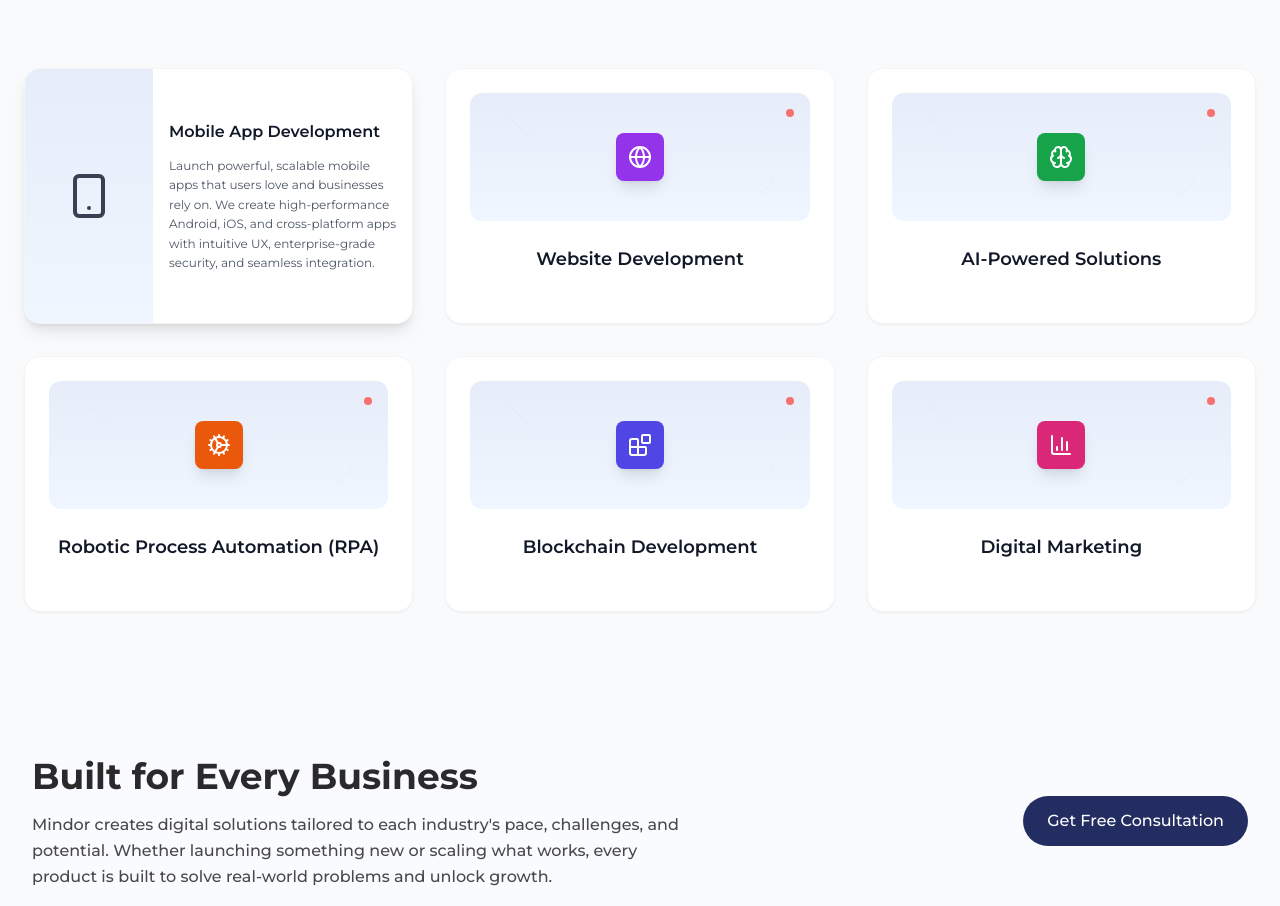
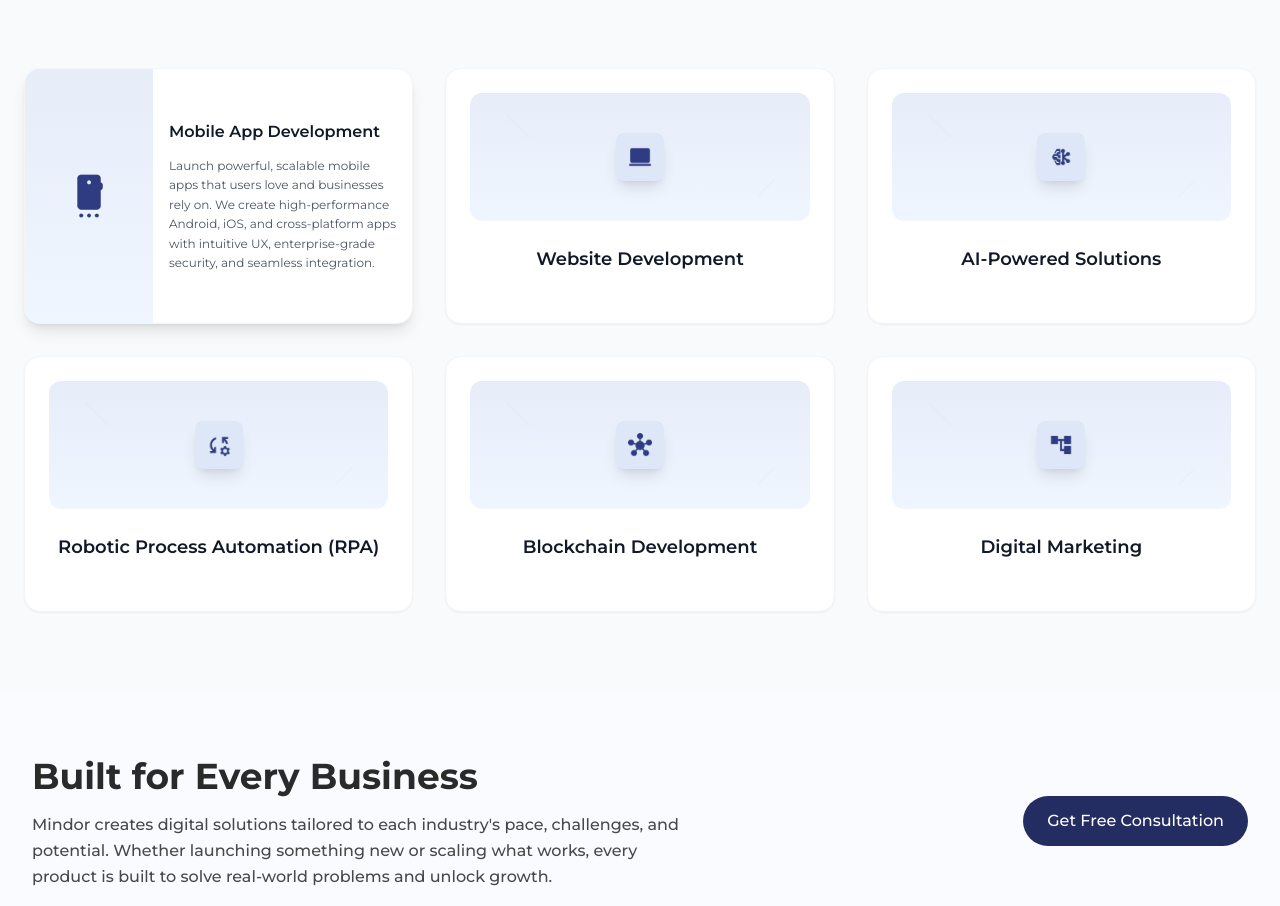
Before and after one commit to rastogi30/Mindor-tech, a Next.js app: page / in a window 1280 px wide. Shown: the part 2900-3806 px from the top of the page. Built offline with nearby package versions, Linux system fonts and the light colour scheme.

Commit message:
minor fixes

```diff
--- a/src/components/Service.tsx
+++ b/src/components/Service.tsx
@@ -13,42 +13,42 @@ const services: Service[] = [
   {
     id: 'mobile',
     title: 'Mobile App Development',
-    icon: <Smartphone className="w-6 h-6 text-white" />,
+    icon: <img src='/assets/mob.png' className="w-6 h-6 text-white" />,
     description: 'Launch powerful, scalable mobile apps that users love and businesses rely on. We create high-performance Android, iOS, and cross-platform apps with intuitive UX, enterprise-grade security, and seamless integration.',
     bgColor: 'bg-blue-600'
   },
   {
     id: 'website',
     title: 'Website Development',
-    icon: <Globe className="w-6 h-6 text-white" />,
+    icon: <img src='/assets/website.png' className="w-6 h-6 text-white" />,
     description: 'Build responsive, modern websites that convert visitors into customers. Custom responsive designs optimized for all devices with fast loading speeds and SEO optimization.',
     bgColor: 'bg-purple-600'
   },
   {
     id: 'ai',
     title: 'AI-Powered Solutions',
-    icon: <Brain className="w-6 h-6 text-white" />,
+    icon: <img src='/assets/AI.png'className="w-6 h-6 text-white" />,
     description: 'Harness the power of artificial intelligence to automate and optimize your business processes with machine learning models and intelligent automation.',
     bgColor: 'bg-green-600'
   },
   {
     id: 'rpa',
     title: 'Robotic Process Automation (RPA)',
-    icon: <Cog className="w-6 h-6 text-white" />,
+    icon: <img src='/assets/rpa.png' className="w-6 h-6 text-white" />,
     description: 'Automate repetitive tasks to increase efficiency and reduce human error through intelligent workflow automation and system integration.',
     bgColor: 'bg-orange-600'
   },
   {
     id: 'blockchain',
     title: 'Blockchain Development',
-    icon: <Blocks className="w-6 h-6 text-white" />,
+    icon: <img src='/assets/chain.png' className="w-6 h-6 text-white" />,
     description: 'Secure, transparent blockchain solutions for modern business challenges including smart contracts and decentralized applications.',
     bgColor: 'bg-indigo-600'
   },
   {
     id: 'marketing',
     title: 'Digital Marketing',
-    icon: <BarChart3 className="w-6 h-6 text-white" />,
+    icon: <img src='/assets/Mark.png' className="w-6 h-6 text-white" />,
     description: 'Drive growth with data-driven marketing strategies, SEO, social media management, and performance analytics.',
     bgColor: 'bg-pink-600'
   }
@@ -73,10 +73,12 @@ export default function ServicesAccordion() {
                 <div className="bg-white rounded-2xl p-6 shadow-sm transition-all duration-300 border border-gray-100 relative overflow-hidden h-64">
 
                   <div className="relative h-32 rounded-xl mb-6 flex items-center justify-center" style={{ background: 'linear-gradient(180deg, #E6EDF9 0%, #F0F6FF 100%)' }}>
-                    <div className="absolute top-4 right-4 w-2 h-2 bg-red-400 rounded-full"></div>
 
-                    <div className={`w-12 h-12 ${service.bgColor} rounded-lg flex items-center justify-center shadow-lg`}>
-                      {service.icon}
+
+                    <div className="w-12 h-12 rounded-lg flex items-center justify-center shadow-lg" style={{ background: '#DEE7F7' }}>
+                      {React.cloneElement(service.icon as React.ReactElement, {
+                        className: "w-6 h-6 text-gray-700"
+                      })}
                     </div>
 
                     <div className="absolute inset-0 opacity-10">
```
